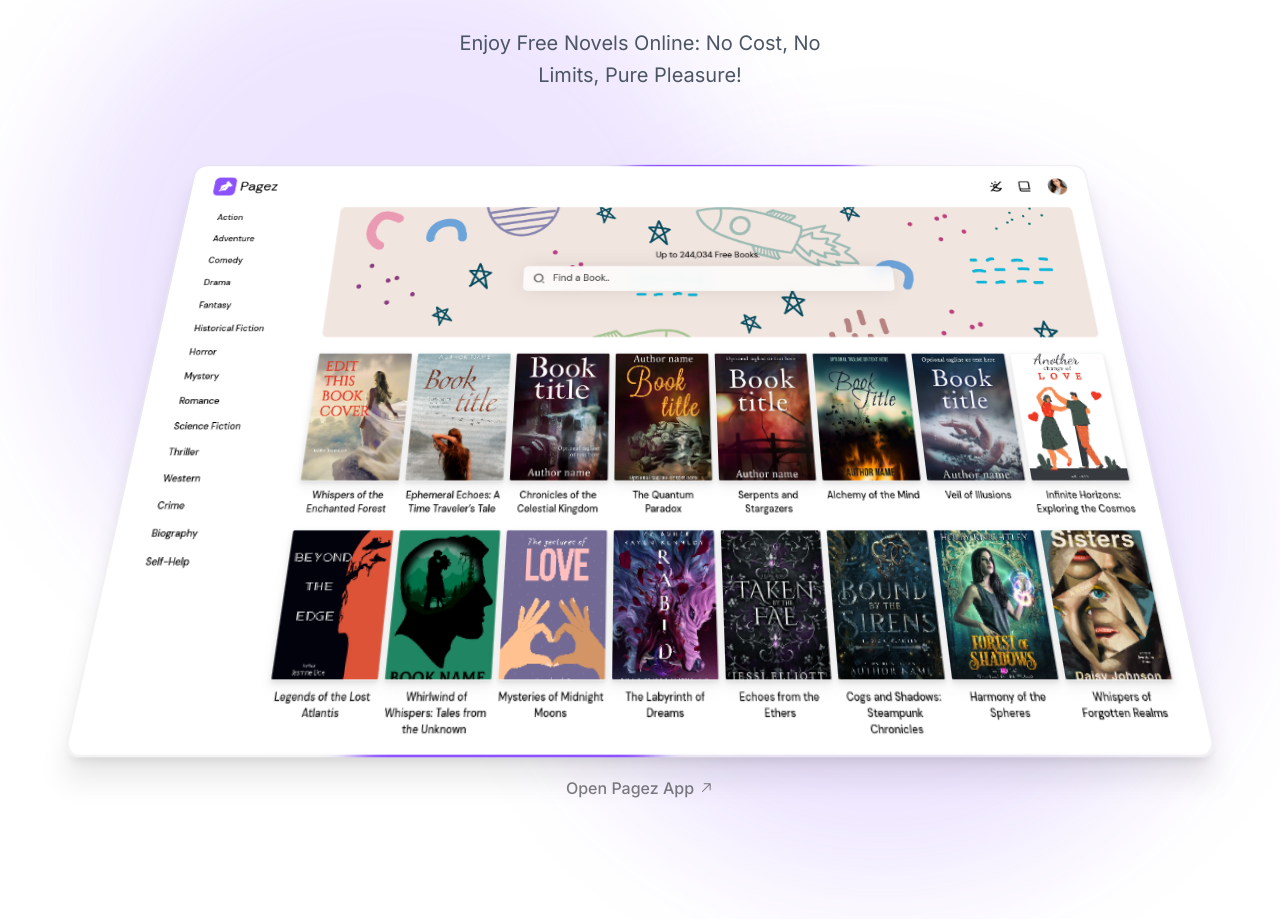
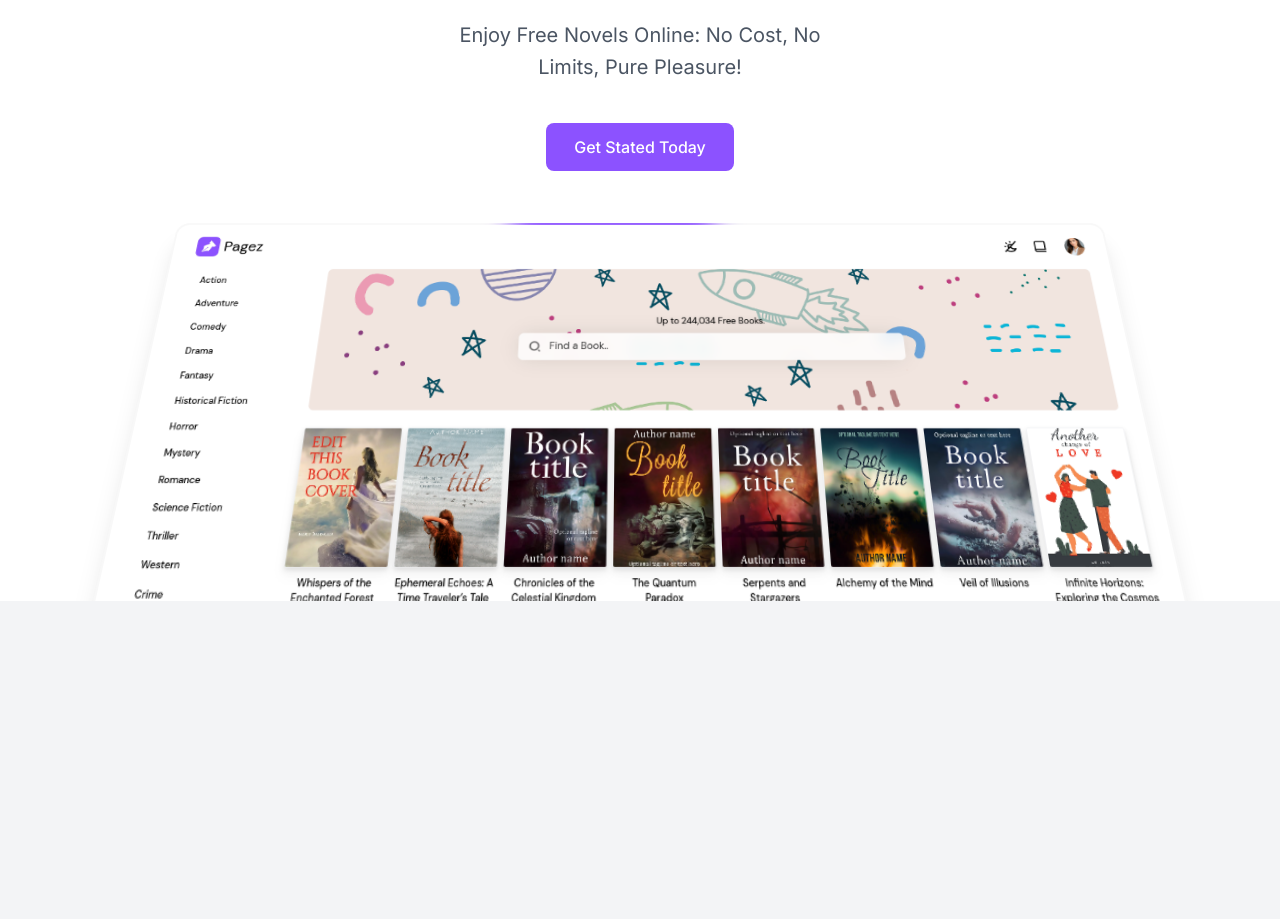
Before and after one commit to kevindermot99/gamezilla, a React (Vite) app: page / in a window 1280 px wide. Shown: the part 367-1286 px from the top of the page. Built offline with nearby package versions, Linux system fonts and the light colour scheme; a web font is replaced by a local one.

Commit message:
hero image update

```diff
--- a/src/Landing.jsx
+++ b/src/Landing.jsx
@@ -9,9 +9,9 @@ function Landing() {
   const HeroGradientText = 'text-transparent bg-clip-text bg-gradient-to-t from-black to-gray-700 max-sm:to-gray-800'
 
   return (
-    <div className='px-5 max-lg:px-5 overflow-clip pb-[100px]'>
+    <div className=' overflow-clip pb-[100px]'>
 
-      <nav className="flex justify-between items-center py-5">
+      <nav className="flex justify-between items-center py-5 px-5 max-w-[1500px] m-auto">
         <div className='flex justify-center items-center'>
           <Link to="/" className='flex justify-start items-center gap-2 text-base font-medium mr-6 '>
             <img src={pagesLogo} alt="Logo" className='h-9' />
@@ -30,24 +30,27 @@ function Landing() {
         </div>
       </nav>
 
-      <section className=' flex flex-col items-center justify-center text-center p-7 relative max-sm:p-0 max-sm:space-y-6'>
+      <section className=' flex flex-col items-center justify-center text-center px-7 relative max-sm:p-0 max-sm:space-y-6 mt-[80px]'>
 
-        <div className="absolute top-56 left-7 -z-[10] size-[700px] blur-3xl opacity-15 rounded-[50%] bg-main-color max-sm:hidden"></div>
-        <div className="absolute -bottom-10 right-7 -z-[10] size-[700px] blur-3xl opacity-15 rounded-[50%] bg-main-color max-sm:hidden"></div>
 
-        <h1 className='font-extrabold  text-[90px] text-wrap max-w-[900px] leading-[100px] mt-[60px] max-sm:text-[40px] max-sm:leading-[45px] max-sm:mt-0'>
+        <h1 className='font-extrabold  text-[90px] text-wrap max-w-[900px] leading-[100px] max-sm:text-[40px] max-sm:leading-[45px] max-sm:mt-0'>
           <span className={`HeroText`}>Infinite </span><span className='text-main-color '>Stories, </span> <br /><span className={`HeroText`}>One Library.</span>
         </h1>
-        <p className='text-xl font-normal leading-8 max-w-[400px] text-gray-600 text-wrap m-[30px] max-sm:m-0'>
+        <p className='text-xl font-normal leading-8 max-w-[400px] text-gray-600 text-wrap mt-[30px] max-sm:m-0'>
           Enjoy Free Novels Online: No Cost, No Limits, Pure Pleasure!
         </p>
-        <div className='gradient-moving-bg shadow-xl flex justify-start items-start' >
-          <img src={screenShoot} loading='lazy' className=' w-full max-w-[1000px] rounded-xl' alt="screenshot" />
+
+        <Link to="/app" className='flex items-center justify-center gap-1 font-medium py-3 px-7 rounded-lg mt-10 transition bg-main-color text-white hover:opacity-90 '>Get Stated Today</Link>
+
+        <div className='gradient-moving-bg shadow-xl flex justify-start items-start max-h-[400px]' >
+          <img src={screenShoot} loading='lazy' className=' w-full max-w-[1000px] rounded-t-xl ' alt="screenshot" />
         </div>
 
-        <Link to="/app" className='flex items-center justify-center gap-1 font-medium py-3 px-7 rounded-lg mt-10 transition opacity-50 hover:bg-main-color hover:text-white hover:opacity-100 '>Open Pagez App <GoArrowUpRight /></Link>
       </section>
 
+      <section className='w-full h-[100vh] bg-gray-100 z-10'>
+
+      </section>
 
     </div>
   )
--- a/src/index.css
+++ b/src/index.css
@@ -98,10 +98,6 @@ input[type="search"]::-webkit-search-results-decoration {
   display: none;
 }
 
-body {
-  max-width: 1500px;
-  margin: auto;
-}
 
 .HeroText{
   color: transparent;
@@ -216,9 +212,10 @@ body {
 
 .gradient-moving-bg{
   /* bg-main-color p-[2px] rounded-xl */
-  background-color: #e0e0e060;
+  background-color: #e0e0e03a;
   padding: 2px;
-  border-radius: 13px;
+  border-top-left-radius: 13px;
+  border-top-right-radius: 13px;
   position: relative;
   overflow: hidden;
   transition: transform 1s ease;
@@ -226,6 +223,8 @@ body {
   animation-timeline: scroll();
   animation-range-start: 0;
   animation-range-end:340px;
+  margin-top: 30px;
+  z-index: -1;
 }
 
 @keyframes scrollPerspective {
@@ -239,7 +238,7 @@ body {
 
 .gradient-moving-bg::after{
   content: "";
-  width: 200px;
+  width: 150px;
   height: 2000px;
   position: absolute;
   right: 0;
@@ -251,20 +250,20 @@ body {
   background-color: var(--main-color);
   filter: blur(10px);
   z-index: -1;
-  animation: rotation 5s linear infinite;
+  animation: rotation 6s linear infinite;
 }
 
 @keyframes rotation {
   0%{
     transform: rotate(0deg);
-    scale: 1;
+    scale: 1.5;
   }
   50%{
-    scale: 2;
+    scale: 1;
   }
   100%{
     transform: rotate(180deg);
-    scale: 1;
+    scale: 1.5;
   }
 }
 
```
